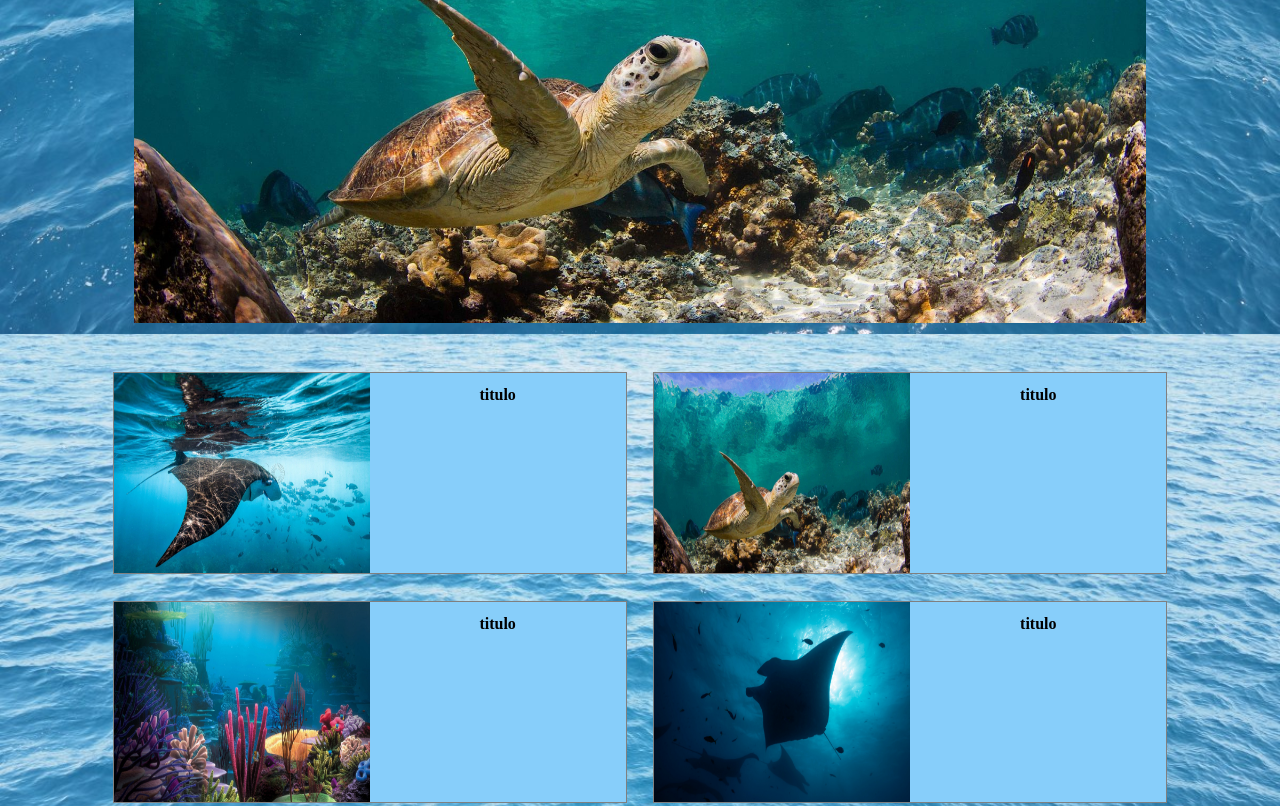
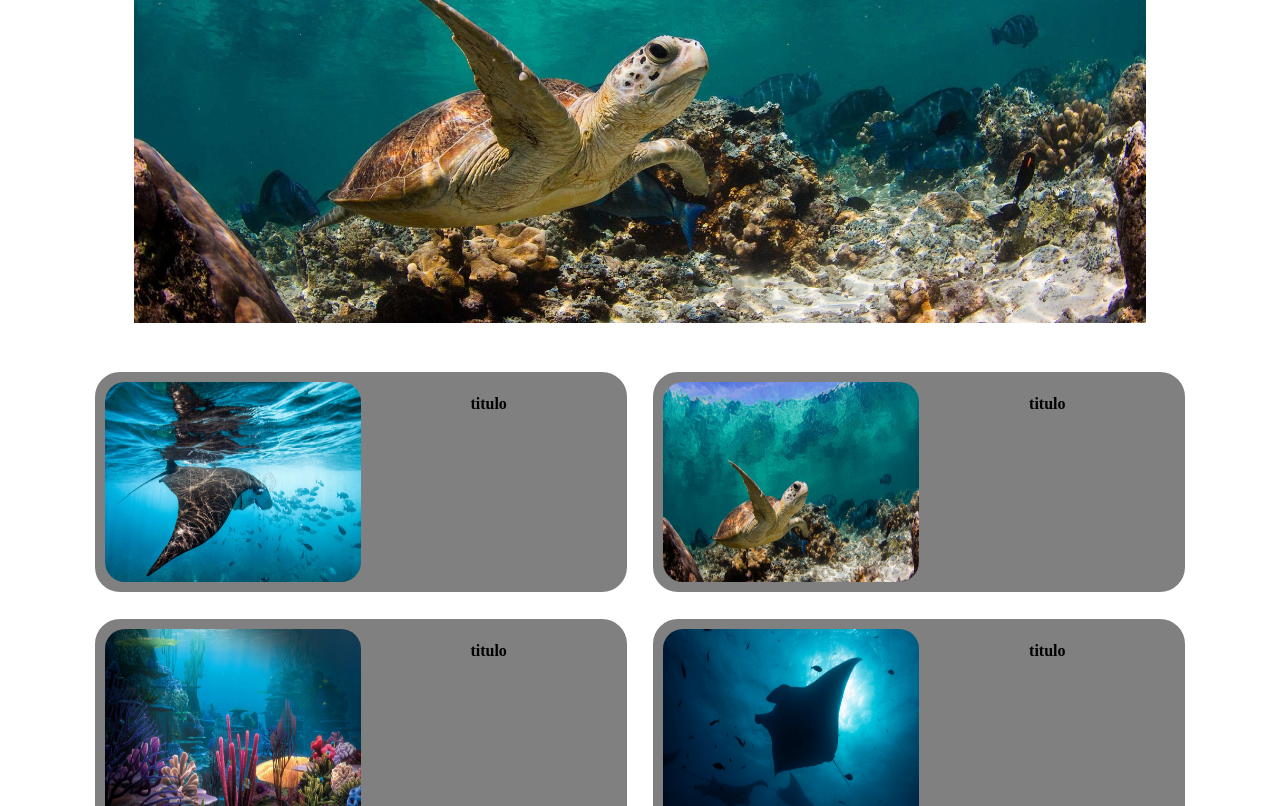
Before and after one commit to jpcc1217/WPEsferaAzul, a plain HTML site: page index.html in a window 1280 px wide. Shown: the part 626-1432 px from the top of the page. Drawn offline with Linux system fonts and the light colour scheme.

Commit message:
cardboxmejoradas

```diff
--- a/css/styles.css
+++ b/css/styles.css
@@ -1,8 +1,18 @@
+/*
 body {
     background-image: url(../img/fondosimple.jpg) ;
     background-size: cover;
     background-attachment: fixed;
 }
+
+.main{
+    width: 90%;
+    background: black;
+    margin-left: auto;
+    margin-right: auto
+
+}
+*/
 
 
 
@@ -196,6 +206,9 @@ a{
   border-style: solid;
   border-width: 1px;
   border-color: gray;
+  border-width: 10px;
+  border-radius: 25px;
+  background: gray;
 
 
 
@@ -207,6 +220,10 @@ a{
     height: 100%;
 
     float: left;
+    overflow: hidden;
+    position: relative;
+    background:inherit;
+
 
 
 
@@ -218,7 +235,7 @@ a{
     height: 100%;
 
     overflow-y: hidden;
-    background: lightskyblue;
+    background:inherit;
 }
 
 
@@ -229,6 +246,12 @@ a{
     height: 100%;
 
     float: left;
+    border-radius: 20px;
+    background:inherit;
+    overflow: hidden;
+    border: none;
+
+
 }
 
 .cardboxtextdiv p{
--- a/index.html
+++ b/index.html
@@ -8,7 +8,9 @@
 <meta charset="UTF-8">
 <title>Fundación Esfera Azul</title>
 
-<body >
+<body>
+
+
 
 
     <header id="headerb">
@@ -39,6 +41,8 @@
     </header>
 
 
+
+
     <div class="menu">
 
                 <a class="objmenu" href="fundacion.html"><p>Fundacion</p></a>
@@ -58,6 +62,8 @@
 
 
     </div>
+
+    <div class="main">
 
     <div class="slider">
         <ul>
@@ -206,6 +212,8 @@
 
     <br>
 
+   </div>
+
     <footer id="tlb">
 
 
```
